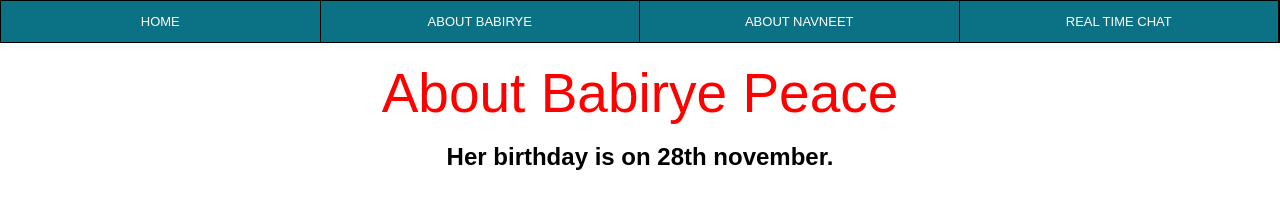
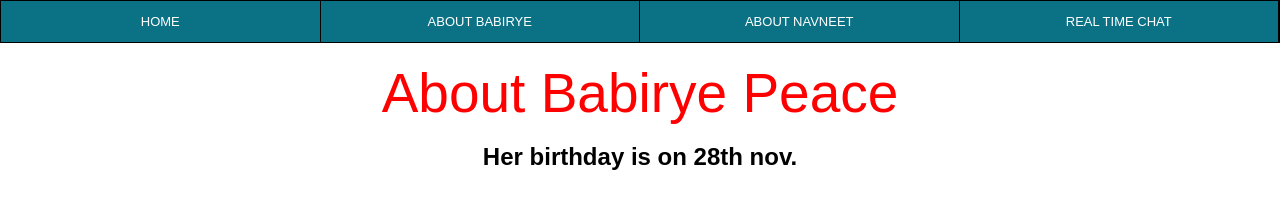
Before and after one commit to teejvan1/Us, a plain HTML site: page babirye.html in a window 1280 px wide. Drawn offline with Linux system fonts and the light colour scheme.

Commit message:
Update babirye.html

```diff
--- a/babirye.html
+++ b/babirye.html
@@ -16,7 +16,7 @@
         <a href="chat.html">Real Time Chat</a>
       </nav>
       <h1>About Babirye Peace</h1>
-      <h2>Her birthday is on 28th november.</h2>
+      <h2>Her birthday is on 28th nov.</h2>
     </header>
   </body>
 </html>
```
